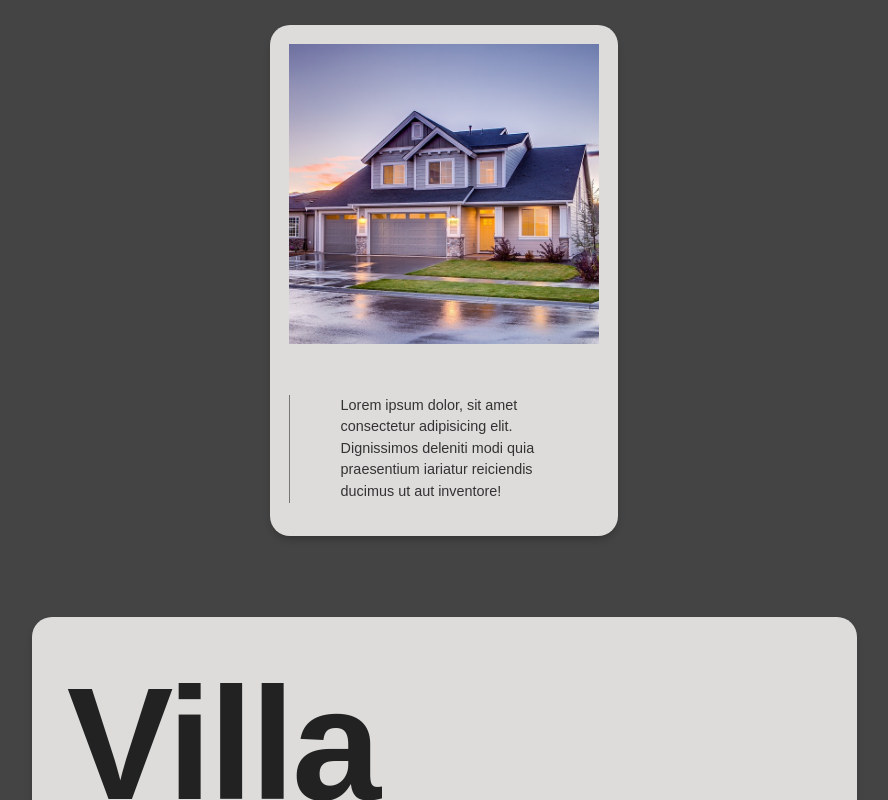
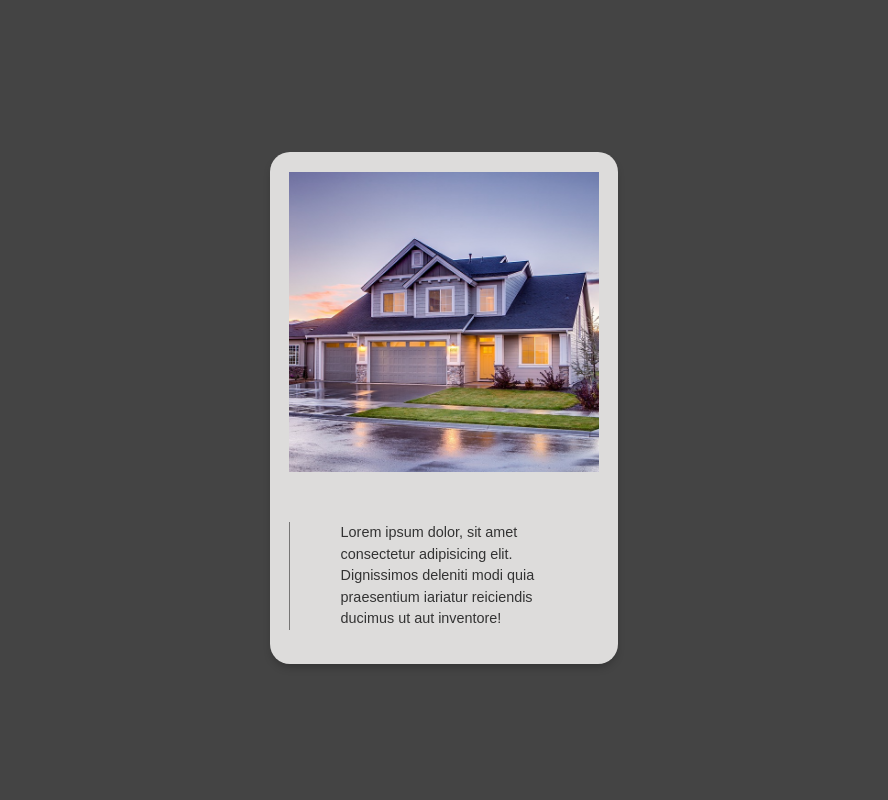
Before and after one commit to abonvicini/villa-brezo-components, a React (Create React App) app: page / in a window 1280 px wide. Shown: the top 800 px of the page, without its empty margins (196-1084 px from the left). Built offline with nearby package versions, Linux system fonts and the light colour scheme.

Commit message:
100hv in each App container

```diff
--- a/src/App.css
+++ b/src/App.css
@@ -6,4 +6,6 @@
 .App {
   display: flex;
   justify-content: center;
+  height: 100vh;
+  align-items: center;
 }
```
Also changed, not shown: src/App.js (+6 -14 lines).
